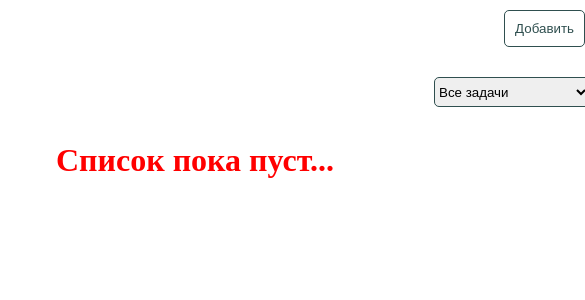
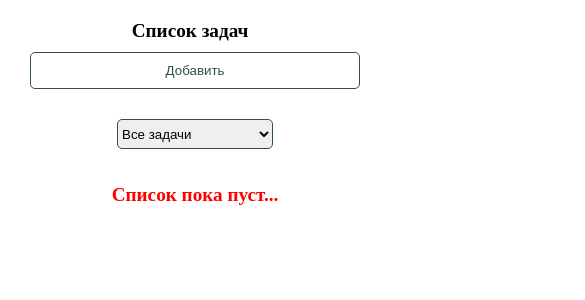
Before and after one commit to thelifeofmiwa/todolist, a Vue app: page / in a window 390 px wide. Shown: the top 300 px of the page, 585 px wide, since content can reach past the window. Built offline with nearby package versions, Linux system fonts and the light colour scheme.

Commit message:
Добавлены адаптивные стили для мобильных устройств.

```diff
--- a/src/components/TaskAdd.vue
+++ b/src/components/TaskAdd.vue
@@ -34,7 +34,8 @@ const addNewTask = () => {
 
 <style scoped>
 .add_task {
-  width: 800px;
+  width: 100%;
+  max-width: 800px; /* Ограничиваем ширину на больших экранах */
   margin: 15px;
   padding: 15px;
   border: 1px solid darkslategray;
@@ -55,13 +56,58 @@ const addNewTask = () => {
 }
 
 .task_input {
-  width: 100%;
-  margin-top: 5px; /* Чтобы текстовое поле не сливалось с заголовком */
+  width: auto;
+  margin-top: 5px;
+  padding: 10px;
+  font-size: 1rem;
 }
 
 .body {
   display: flex;
+  flex-direction: column;
   justify-content: flex-end;
   width: 100%;
 }
+
+.task_button {
+  width: auto;
+  padding: 10px 20px;
+  margin-top: 10px;
+}
+
+@media (max-width: 768px) {
+  .add_task {
+    width: 90%;
+    padding: 10px;
+  }
+
+  .header {
+    font-size: 16px;
+  }
+
+  .task_input {
+    font-size: 0.9rem;
+    padding: 8px;
+  }
+
+  .body {
+    flex-direction: column;
+    align-items: stretch;
+  }
+
+  .task_button {
+    width: auto;
+    margin-top: 10px;
+  }
+}
+
+@media (max-width: 480px) {
+  .header {
+    font-size: 14px;
+  }
+
+  .task_input {
+    font-size: 0.8rem;
+  }
+}
 </style>
--- a/src/components/TaskCard.vue
+++ b/src/components/TaskCard.vue
@@ -83,7 +83,8 @@ taskStatus.value = props.task.isDone;
 
 <style scoped>
 .task_card {
-  width: 800px;
+  width: 100%;
+  max-width: 800px;
   margin: 15px;
   padding: 15px;
   border: 1px solid darkslategray;
@@ -137,4 +138,58 @@ taskStatus.value = props.task.isDone;
   width: 100%;
   margin-top: 10px;
 }
+
+@media (max-width: 768px) {
+  .task_card {
+    margin: 10px;
+    padding: 10px;
+  }
+
+  .task_text {
+    font-size: 14px;
+  }
+
+  .task_btns {
+    flex-direction: column;
+    gap: 5px;
+  }
+
+  .task_input {
+    font-size: 14px;
+  }
+
+  .edit_btns {
+    justify-content: center;
+  }
+}
+
+@media (max-width: 480px) {
+  .task_card {
+    margin: 8px;
+    padding: 8px;
+  }
+
+  .task_text {
+    font-size: 12px;
+  }
+
+  .task_input {
+    font-size: 13px;
+  }
+
+  .task_btns {
+    gap: 5px;
+  }
+
+  .edit_btns {
+    justify-content: center;
+  }
+}
+
+@media (min-width: 1080px) {
+  .task_card {
+    width: 100%;
+    min-width: 800px;
+  }
+}
 </style>
--- a/src/components/TaskList.vue
+++ b/src/components/TaskList.vue
@@ -74,15 +74,43 @@ const updateTaskStatus = (updatedTask) => {
 <style>
 .task_list {
   display: flex;
+  flex-wrap: wrap;
+  gap: 10px;
+  justify-content: flex-start;
 }
+
 .list_empty {
   margin-top: 15px;
   color: red;
 }
+
 .select {
   display: flex;
-  width: 800px;
   justify-content: flex-end;
   margin: 15px;
+  width: 100%;
+  max-width: 800px;
+}
+
+@media (max-width: 768px) {
+  .select {
+    width: 90%;
+    justify-content: center;
+  }
+
+  .task_list {
+    flex-direction: column;
+    align-items: center;
+  }
+
+  .list_empty h1 {
+    font-size: 1.5rem;
+  }
+}
+
+@media (max-width: 480px) {
+  .list_empty h1 {
+    font-size: 1.2rem;
+  }
 }
 </style>
--- a/src/pages/ToDoPage.vue
+++ b/src/pages/ToDoPage.vue
@@ -40,12 +40,42 @@ const {
   flex-direction: column;
   align-items: center;
   justify-content: center;
+  padding: 20px;
 }
 
 .to_do_page_head {
   display: flex;
+  flex-wrap: wrap;
   justify-content: space-between;
   align-items: center;
-  width: 800px;
+  width: 100%;
+  max-width: 800px;
+}
+
+.to_do_page_head h1 {
+  font-size: 2rem;
+  margin-right: 10px;
+}
+
+@media (max-width: 768px) {
+  .to_do_page_head {
+    justify-content: center;
+    text-align: center;
+  }
+
+  .to_do_page_head h1 {
+    font-size: 1.5rem;
+  }
+
+  .to_do_page_head button {
+    width: 100%;
+    margin-top: 10px;
+  }
+}
+
+@media (max-width: 480px) {
+  .to_do_page_head h1 {
+    font-size: 1.2rem;
+  }
 }
 </style>
```
